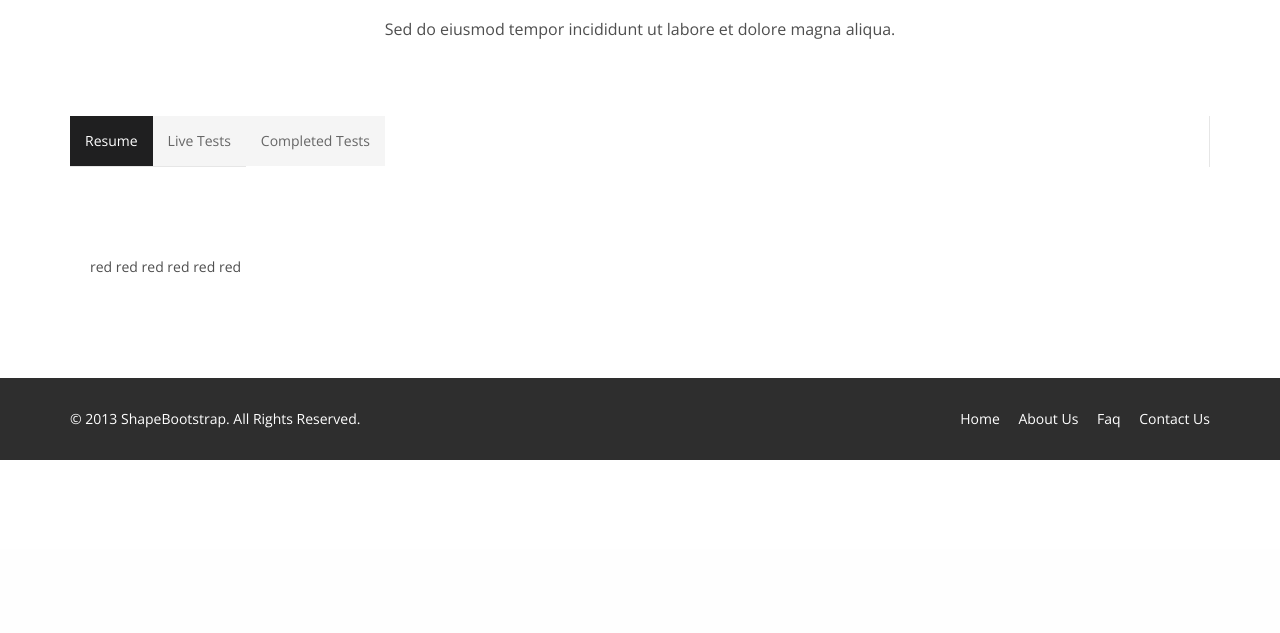
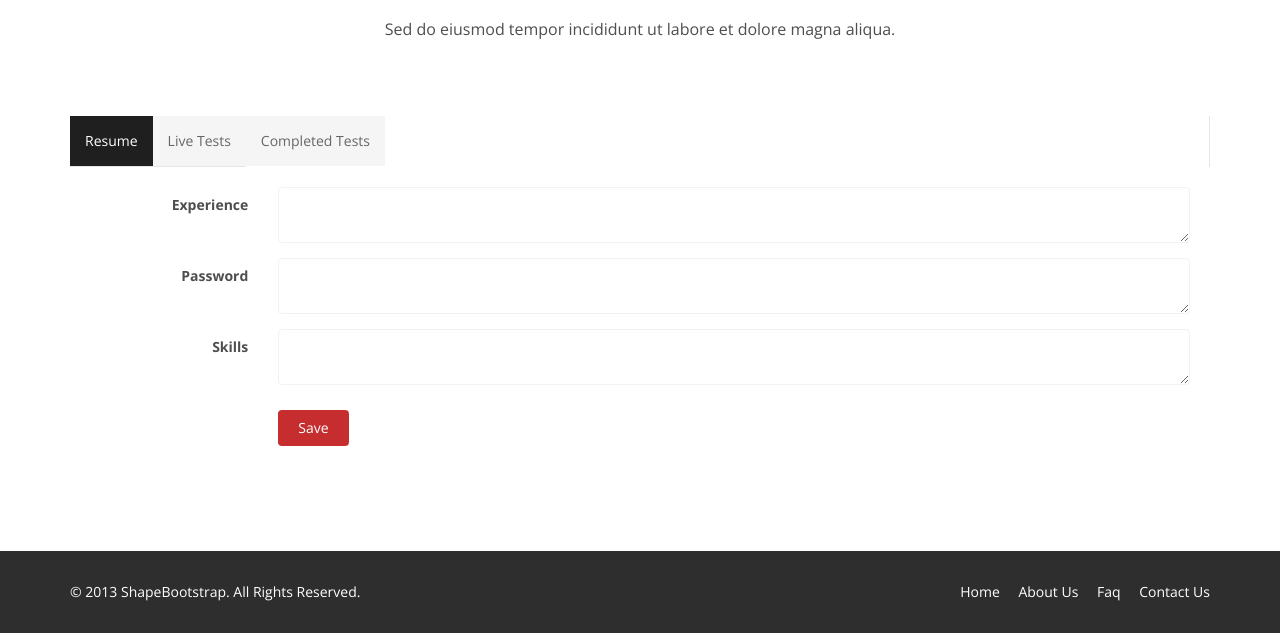
Before and after one commit to amponce/elsa, a Flask app: template templates/home.html in a window 1280 px wide. Shown: the part 251-884 px from the top of the page. Before the commit the page ends 711 px from the top, so only its background shows below. Run offline with Flask 2, Linux system fonts and the light colour scheme; the template is opened without the code that fills it, so the values that code supplies are empty.

Commit message:
Added the new resume form.

```diff
--- a/app.py
+++ b/app.py
@@ -67,7 +67,11 @@ def log_in():
 def home():
 	if not login.current_user.is_authenticated():
 		return redirect(url_for('index'))
-	return render_template('home.html', logged_in=login.current_user.is_authenticated())
+
+	resume = db.session.query(models.Resume).filter_by(user_id=login.current_user).first()
+
+	return render_template('home.html', logged_in=login.current_user.is_authenticated()
+									  , resume=resume)
 
 
 @app.route('/register', methods=['POST'])
--- a/models.py
+++ b/models.py
@@ -36,6 +36,7 @@ class Resume(db.Model):
     education = db.Column(db.String(4000))
     experience = db.Column(db.String(4000))
     skills = db.Column(db.String(4000))
+    created = db.Column(db.DateTime, default=datetime.datetime.utcnow)
 
     def __repr__(self):
         return '<id %r>' % self.id
--- a/templates/home.html
+++ b/templates/home.html
@@ -17,8 +17,39 @@
             </ul>
             <div id="my-tab-content" class="tab-content">
                 <div class="tab-pane active" id="resume">
-                    <h1>Red</h1>
-                    <p>red red red red red red</p>
+                    {% if resume %}
+                        resume exists
+                    {% else %}
+                    <form class="form-horizontal" role="form">
+                      <div class="form-group">
+                        <label for="inputEmail3" class="col-sm-2 control-label">Experience</label>
+                        <div class="col-sm-10">
+                          <textarea class="form-control" id="inputEmail3" placeholder="Email" name="experience">
+                          </textarea>
+                        </div>
+                      </div>
+                      <div class="form-group">
+                        <label for="inputPassword3" class="col-sm-2 control-label">Password</label>
+                        <div class="col-sm-10">
+                          <textarea class="form-control" id="inputPassword3" name="education">
+                          </textarea>
+                        </div>
+                      </div>
+
+                        <div class="form-group">
+                        <label for="inputPassword3" class="col-sm-2 control-label">Skills</label>
+                        <div class="col-sm-10">
+                          <textarea class="form-control" id="inputPassword3" name="skills">
+                          </textarea>
+                        </div>
+                      </div>
+                      <div class="form-group">
+                        <div class="col-sm-offset-2 col-sm-10">
+                          <button type="submit" class="btn btn-primary">Save</button>
+                        </div>
+                      </div>
+                    </form>
+                    {% endif %}
                 </div>
                 <div class="tab-pane" id="live">
                     <h1>Orange</h1>
```
Also changed, not shown: migrations/versions/1dc444699691_.py (deleted, +0 -26 lines), migrations/versions/5049011f7f9a_.py (deleted, +0 -26 lines).
